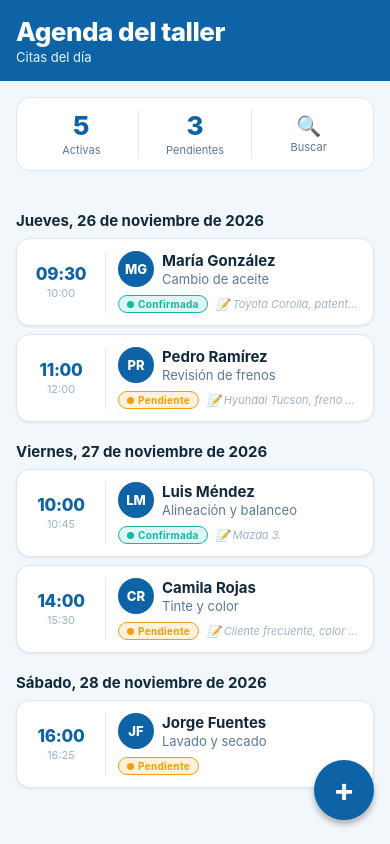
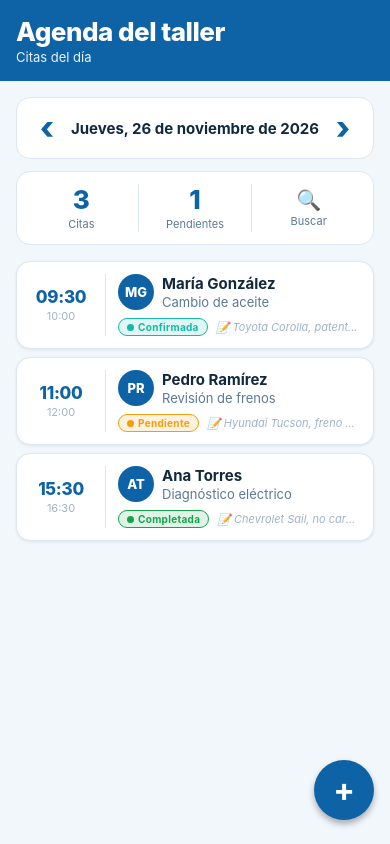
Before and after one commit to Zanderonzito/AgendaTaller, a React Native app: screen /Agenda in a window 390 px wide. Built offline with nearby package versions, Linux system fonts and the light colour scheme.

Commit message:
arreglos referente a la agenda

```diff
--- a/app.json
+++ b/app.json
@@ -1,6 +1,6 @@
 {
   "expo": {
-    "name": "Agenda Taller",
+    "name": "Taller Mecánico",
     "slug": "agenda-taller",
     "version": "1.0.0",
     "orientation": "portrait",
--- a/src/data/mockData.ts
+++ b/src/data/mockData.ts
@@ -10,17 +10,17 @@
 import type { Cita, Servicio } from '../types';
 
 /**
- * Lista de servicios que ofrece el taller/peluquería.
+ * Lista de servicios que ofrece el taller mecánico.
  * Los IDs son estables porque las citas los referencian.
  */
 export const SERVICIOS: Servicio[] = [
   { id: 'svc-cambio-aceite', nombre: 'Cambio de aceite', duracionMinutos: 30, precio: 15000 },
   { id: 'svc-revision-frenos', nombre: 'Revisión de frenos', duracionMinutos: 60, precio: 25000 },
   { id: 'svc-alineacion', nombre: 'Alineación y balanceo', duracionMinutos: 45, precio: 20000 },
-  { id: 'svc-corte-pelo', nombre: 'Corte de cabello', duracionMinutos: 30, precio: 8000 },
-  { id: 'svc-barba', nombre: 'Arreglo de barba', duracionMinutos: 20, precio: 5000 },
-  { id: 'svc-tinte', nombre: 'Tinte y color', duracionMinutos: 90, precio: 35000 },
-  { id: 'svc-lavado', nombre: 'Lavado y secado', duracionMinutos: 25, precio: 6000 },
+  { id: 'svc-diagnostico', nombre: 'Diagnóstico eléctrico', duracionMinutos: 60, precio: 22000 },
+  { id: 'svc-neumaticos', nombre: 'Cambio de neumáticos', duracionMinutos: 75, precio: 48000 },
+  { id: 'svc-lavado-auto', nombre: 'Lavado y encerado', duracionMinutos: 40, precio: 9000 },
+  { id: 'svc-revision-general', nombre: 'Revisión general', duracionMinutos: 90, precio: 35000 },
 ];
 
 /**
@@ -84,13 +84,13 @@ export function generarMockInicial(): Cita[] {
       id: 'cita-003',
       clienteNombre: 'Ana Torres',
       clienteTelefono: '+56955554444',
-      servicioId: 'svc-corte-pelo',
-      servicioNombre: 'Corte de cabello',
+      servicioId: 'svc-diagnostico',
+      servicioNombre: 'Diagnóstico eléctrico',
       fecha: hoyISO(),
       hora: '15:30',
-      duracionMinutos: 30,
+      duracionMinutos: 60,
       estado: 'completada',
-      notas: '',
+      notas: 'Chevrolet Sail, no carga la batería.',
       createdAt: ahora,
       updatedAt: ahora,
     },
@@ -112,13 +112,13 @@ export function generarMockInicial(): Cita[] {
       id: 'cita-005',
       clienteNombre: 'Camila Rojas',
       clienteTelefono: '+56999991111',
-      servicioId: 'svc-tinte',
-      servicioNombre: 'Tinte y color',
+      servicioId: 'svc-neumaticos',
+      servicioNombre: 'Cambio de neumáticos',
       fecha: mananaISO(),
       hora: '14:00',
-      duracionMinutos: 90,
+      duracionMinutos: 75,
       estado: 'pendiente',
-      notas: 'Cliente frecuente, color cenizo.',
+      notas: 'Honda CR-V, llantas 215/65 R16.',
       createdAt: ahora,
       updatedAt: ahora,
     },
@@ -126,13 +126,13 @@ export function generarMockInicial(): Cita[] {
       id: 'cita-006',
       clienteNombre: 'Jorge Fuentes',
       clienteTelefono: '+56973214569',
-      servicioId: 'svc-lavado',
-      servicioNombre: 'Lavado y secado',
+      servicioId: 'svc-lavado-auto',
+      servicioNombre: 'Lavado y encerado',
       fecha: enDiasISO(2),
       hora: '16:00',
-      duracionMinutos: 25,
+      duracionMinutos: 40,
       estado: 'pendiente',
-      notas: '',
+      notas: 'Kia Sportage, cliente frecuente.',
       createdAt: ahora,
       updatedAt: ahora,
     },
--- a/src/screens/AgendaScreen.tsx
+++ b/src/screens/AgendaScreen.tsx
@@ -14,7 +14,7 @@
 
 import { useMemo } from 'react';
 import { Pressable, StyleSheet, Text, View } from 'react-native';
-import { SectionList } from 'react-native';
+import { FlatList } from 'react-native';
 import { useFocusEffect } from '@react-navigation/native';
 import type { NativeStackScreenProps } from '@react-navigation/native-stack';
 import { SafeAreaView } from 'react-native-safe-area-context';
@@ -26,15 +26,18 @@ import { LoadingState } from '../components/LoadingState';
 import { ErrorState } from '../components/ErrorState';
 import { colors, fontSize, fontWeight, radius, spacing } from '../theme/colors';
 import {
+  compararFechasISO,
   formatoFechaLarga,
   hoyISO,
+  sumarDiasISO,
 } from '../utils/date';
-import { useCallback } from 'react';
+import { useCallback, useState } from 'react';
 
 type AgendaScreenProps = NativeStackScreenProps<RootStackParamList, 'Agenda'>;
 
 export function AgendaScreen({ navigation }: AgendaScreenProps) {
   const { citas, estadoCarga, error, recargar } = useCitas();
+  const [fechaSeleccionada, setFechaSeleccionada] = useState<string>(hoyISO());
 
   // Recarga cada vez que la pantalla recibe foco (p.ej. al volver del
   // formulario después de crear una cita). useFocusEffect se limpia solo.
@@ -44,40 +47,85 @@ export function AgendaScreen({ navigation }: AgendaScreenProps) {
     }, [recargar])
   );
 
-  // Agrupa cronológicamente las citas y excluye las que ya fueron completadas.
-  const secciones = useMemo(() => {
-    const activas = citas.filter((c) => c.estado !== 'completada');
-    const fechas = [...new Set(activas.map((c) => c.fecha))].sort();
-    return fechas.map((fecha) => ({
-      fecha,
-      title: fecha,
-      data: activas
-        .filter((c) => c.fecha === fecha)
-        .sort((a, b) => a.hora.localeCompare(b.hora)),
-    }));
-  }, [citas]);
+  /**
+   * Filtra las citas del día seleccionado y las ordena por hora.
+   * useMemo evita recalcular si ni citas ni fechaSeleccionada cambiaron.
+   */
+  const citasDelDia = useMemo(() => {
+    return citas
+      .filter((c) => c.fecha === fechaSeleccionada)
+      .sort((a, b) => a.hora.localeCompare(b.hora));
+  }, [citas, fechaSeleccionada]);
+
+  // Estadísticas para la barra superior
+  const totalHoy = citasDelDia.length;
+  const pendientes = citasDelDia.filter((c) => c.estado === 'pendiente').length;
+
+  const irADiaAnterior = () => setFechaSeleccionada((f) => sumarDiasISO(f, -1));
+  const irADiaSiguiente = () => setFechaSeleccionada((f) => sumarDiasISO(f, 1));
+  const irAHoy = () => setFechaSeleccionada(hoyISO());
+
+  const esHoy = compararFechasISO(fechaSeleccionada, hoyISO()) === 0;
 
   const abrirDetalle = (citaId: string) => {
     navigation.navigate('CitaDetalle', { citaId });
   };
 
-  const abrirFormulario = () => navigation.navigate('CitaForm', { fecha: hoyISO() });
+  const abrirFormulario = () => {
+    navigation.navigate('CitaForm', { fecha: fechaSeleccionada });
+  };
 
   const abrirBuscar = () => {
     navigation.navigate('Buscar');
   };
 
-  // Encabezado de la lista: accesos rápidos
+  // Encabezado de la lista: barra de fecha + estadísticas
   const renderHeader = () => (
-    <View style={styles.encabezadoLista}>
+    <View>
+      {/* Navegación entre días */}
+      <View style={styles.barraDias}>
+        <Pressable
+          onPress={irADiaAnterior}
+          style={styles.botonDia}
+          android_ripple={{ color: colors.primaryLight, radius: 100 }}
+          accessibilityRole="button"
+          accessibilityLabel="Día anterior"
+          hitSlop={{ top: 10, bottom: 10, left: 10, right: 10 }}
+        >
+          <Text style={styles.flechaDia}>‹</Text>
+        </Pressable>
+
+        <Pressable
+          onPress={irAHoy}
+          style={styles.fechaCentro}
+          accessibilityRole="button"
+          accessibilityLabel="Ir a hoy"
+        >
+          <Text style={styles.fechaTexto}>{formatoFechaLarga(fechaSeleccionada)}</Text>
+          {!esHoy && <Text style={styles.fechaVolver}>Toca para volver a hoy</Text>}
+        </Pressable>
+
+        <Pressable
+          onPress={irADiaSiguiente}
+          style={styles.botonDia}
+          android_ripple={{ color: colors.primaryLight, radius: 100 }}
+          accessibilityRole="button"
+          accessibilityLabel="Día siguiente"
+          hitSlop={{ top: 10, bottom: 10, left: 10, right: 10 }}
+        >
+          <Text style={styles.flechaDia}>›</Text>
+        </Pressable>
+      </View>
+
+      {/* Estadísticas del día */}
       <View style={styles.estadisticas}>
         <View style={styles.stat}>
-          <Text style={styles.statNumero}>{secciones.reduce((n, s) => n + s.data.length, 0)}</Text>
-          <Text style={styles.statEtiqueta}>Activas</Text>
+          <Text style={styles.statNumero}>{totalHoy}</Text>
+          <Text style={styles.statEtiqueta}>Citas</Text>
         </View>
         <View style={styles.statDivisor} />
         <View style={styles.stat}>
-          <Text style={styles.statNumero}>{citas.filter((c) => c.estado === 'pendiente').length}</Text>
+          <Text style={styles.statNumero}>{pendientes}</Text>
           <Text style={styles.statEtiqueta}>Pendientes</Text>
         </View>
         <View style={styles.statDivisor} />
@@ -95,11 +143,11 @@ export function AgendaScreen({ navigation }: AgendaScreenProps) {
     </View>
   );
 
-  // Lista vacía
+  // Lista vacía dentro del header
   const renderEmpty = () => (
     <EmptyState
-      titulo="No hay citas activas"
-      mensaje="Las citas completadas no aparecen aquí. Toca + para crear una nueva cita."
+      titulo="No hay citas este día"
+      mensaje="Este día no tiene citas agendadas. Toca el botón + para crear la primera."
       emoji="📅"
     />
   );
@@ -109,7 +157,7 @@ export function AgendaScreen({ navigation }: AgendaScreenProps) {
     return (
       <SafeAreaView style={styles.contenedor} edges={['top']}>
         <View style={styles.header}>
-          <Text style={styles.titulo}>Agenda del taller</Text>
+          <Text style={styles.titulo}>Taller Mecánico</Text>
           <Text style={styles.subtitulo}>Citas del día</Text>
         </View>
         <View style={styles.contenido}>
@@ -123,7 +171,7 @@ export function AgendaScreen({ navigation }: AgendaScreenProps) {
     return (
       <SafeAreaView style={styles.contenedor} edges={['top']}>
         <View style={styles.header}>
-          <Text style={styles.titulo}>Agenda del taller</Text>
+          <Text style={styles.titulo}>Taller Mecánico</Text>
           <Text style={styles.subtitulo}>Citas del día</Text>
         </View>
         <View style={styles.contenido}>
@@ -140,14 +188,11 @@ export function AgendaScreen({ navigation }: AgendaScreenProps) {
         <Text style={styles.subtitulo}>Citas del día</Text>
       </View>
 
-      <SectionList
-        sections={secciones}
+      <FlatList
+        data={citasDelDia}
         keyExtractor={(item) => item.id}
         renderItem={({ item }) => (
           <CitaCard cita={item} onPress={abrirDetalle} />
-        )}
-        renderSectionHeader={({ section }) => (
-          <Text style={styles.tituloFecha}>{formatoFechaLarga(section.fecha)}</Text>
         )}
         ListHeaderComponent={renderHeader}
         ListEmptyComponent={renderEmpty}
@@ -204,14 +249,46 @@ const styles = StyleSheet.create({
     flex: 1,
     backgroundColor: colors.background,
   },
-  encabezadoLista: { marginBottom: spacing.md },
-  tituloFecha: {
+  // Barra de navegación de días
+  barraDias: {
+    flexDirection: 'row',
+    alignItems: 'center',
+    justifyContent: 'space-between',
+    backgroundColor: colors.surface,
+    borderRadius: radius.lg,
+    padding: spacing.sm,
+    marginBottom: spacing.md,
+    borderWidth: 1,
+    borderColor: colors.border,
+  },
+  botonDia: {
+    width: 44,
+    height: 44,
+    justifyContent: 'center',
+    alignItems: 'center',
+    borderRadius: radius.md,
+  },
+  flechaDia: {
+    fontSize: 32,
+    fontWeight: fontWeight.extrabold,
+    color: colors.primary,
+    lineHeight: 36,
+  },
+  fechaCentro: {
+    flex: 1,
+    alignItems: 'center',
+    paddingVertical: spacing.xs,
+  },
+  fechaTexto: {
     fontSize: fontSize.md,
     fontWeight: fontWeight.bold,
     color: colors.textPrimary,
-    backgroundColor: colors.background,
-    paddingVertical: spacing.sm,
-    marginTop: spacing.xs,
+    textAlign: 'center',
+  },
+  fechaVolver: {
+    fontSize: fontSize.xs,
+    color: colors.primary,
+    marginTop: 2,
   },
   // Estadísticas
   estadisticas: {
```
Also changed, not shown: 1 other file (tests, documents, lock files or other folders).
